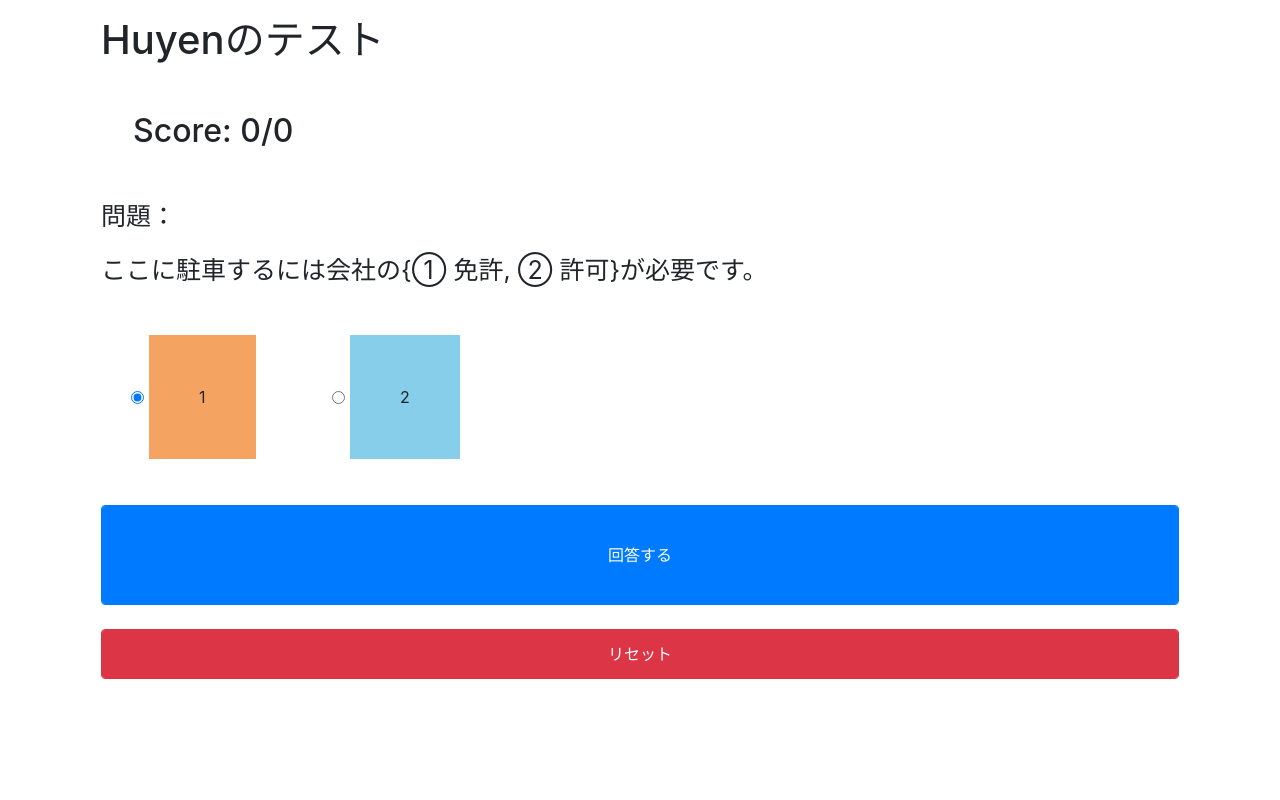
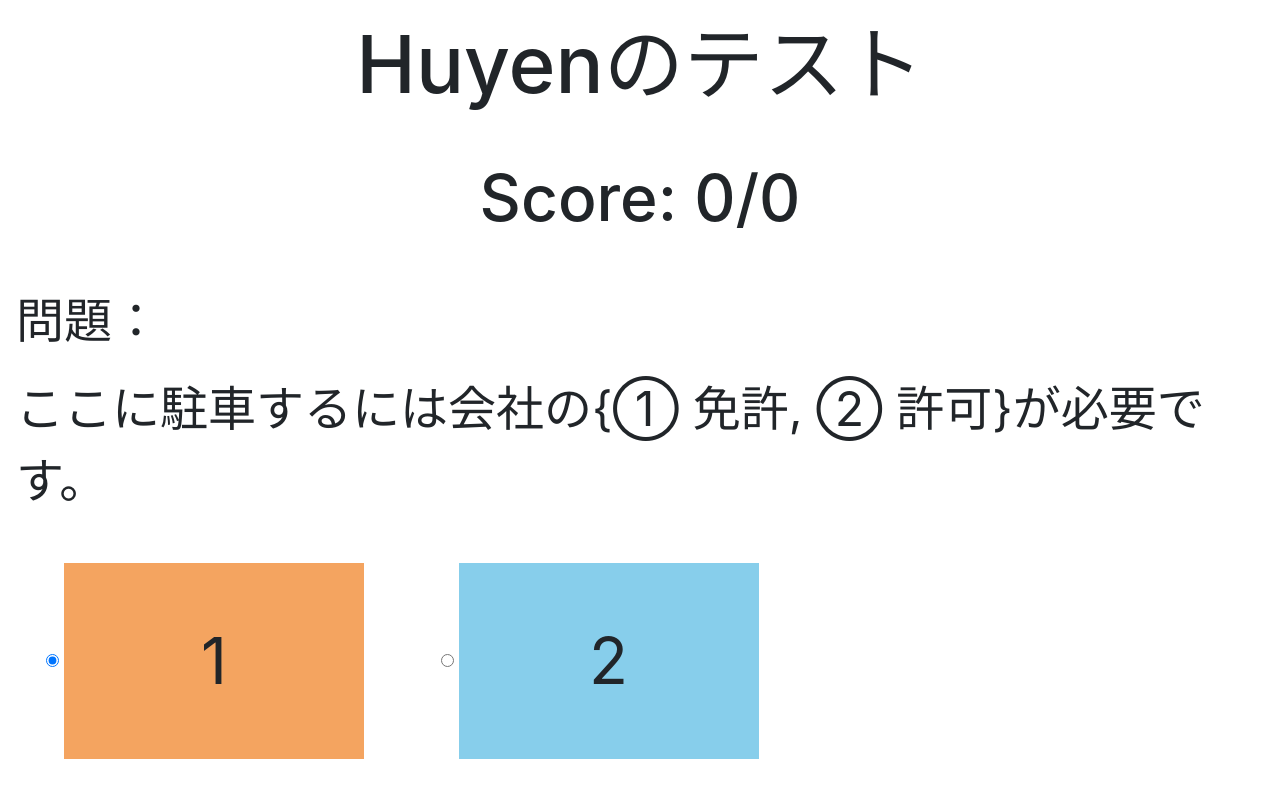
Before and after one commit to k-sasaking/huyen-test, a plain HTML site: page docs/index.html in a window 1280 px wide. Shown: the top 800 px of the page. Drawn offline with nearby package versions, Linux system fonts and the light colour scheme.

Commit message:
fix font-size

```diff
--- a/docs/index.html
+++ b/docs/index.html
@@ -2,20 +2,34 @@
 <head>
    <link rel="stylesheet" href="https://stackpath.bootstrapcdn.com/bootstrap/4.3.1/css/bootstrap.min.css" integrity="sha384-ggOyR0iXCbMQv3Xipma34MD+dH/1fQ784/j6cY/iJTQUOhcWr7x9JvoRxT2MZw1T" crossorigin="anonymous">
    <style>
+       h1 {
+           font-size: 5rem;
+       }
+       h2 {
+        font-size: 4rem;
+       }
+       p {
+        font-size: 3rem;
+       }
+       label {
+        font-size: 4rem;
+       }
+       .btn {
+        font-size: 2.5rem;
+       }
        #submit {
            min-height:100px;
        }
        #reset {
         min-height:50px;
        }
-       p {
-           font-size: 25px;
-       }
        .form-check {
            padding: 30px;
        }
        .form-check-label {
            padding: 50px;
+           min-width: 300px;
+           text-align: center;
        }
        #a1-label {
            background-color:sandybrown
@@ -27,14 +41,15 @@
    </style>
 </head>
 <body>
-<div class="container">
-   <h1 class="m-3">Huyenのテスト</h1>
+<div class="w-100 h-100">
+   <h1 class="m-3 text-center">Huyenのテスト</h1>
    <div class="m-5">
-      <h2>Score: <span id="correctCnt">0</span>/<span id="questionCnt">0</span></h2>
+      <h2 class="text-center">Score: <span id="correctCnt">0</span>/<span id="questionCnt">0</span></h2>
    </div>
    <div class="quiz m-3">
       <p>問題：</p>
       <p id="question">1)この漢字の意味はなんですか？</p>
+      <div class="w-100">
         <div class="form-check form-check-inline">
             <input class="form-check-input" type="radio" name="flexRadioDefault" id="a1" checked>
             <label class="form-check-label"  id="a1-label" for="a1">
@@ -46,6 +61,7 @@
             <label class="form-check-label" id="a2-label" for="a2">
             2
             </label>
+        </div>
       </div>
       <input id="indexNum" type="hidden" value="0"/>
       <br/>
```
Lines whose indentation alone changed are shown as unchanged.
